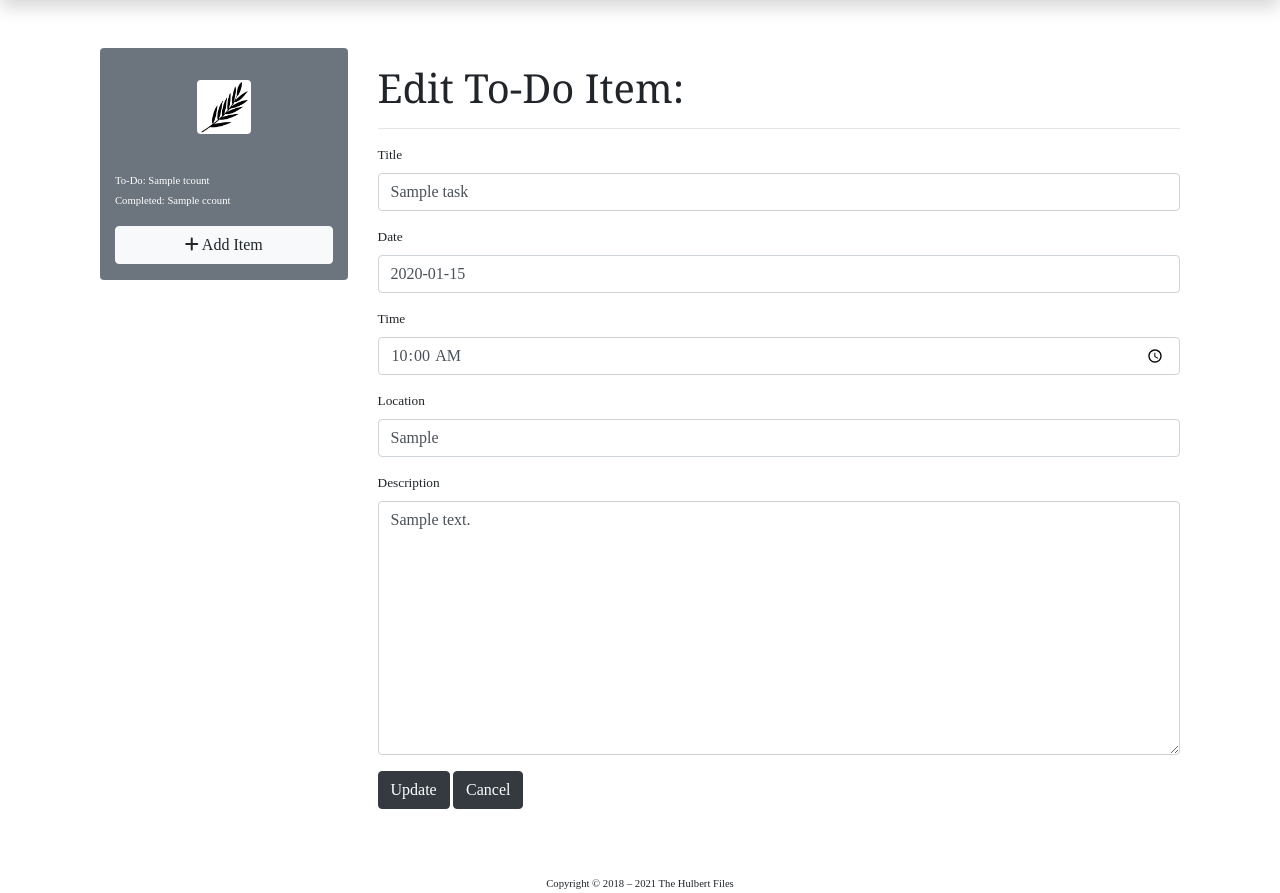
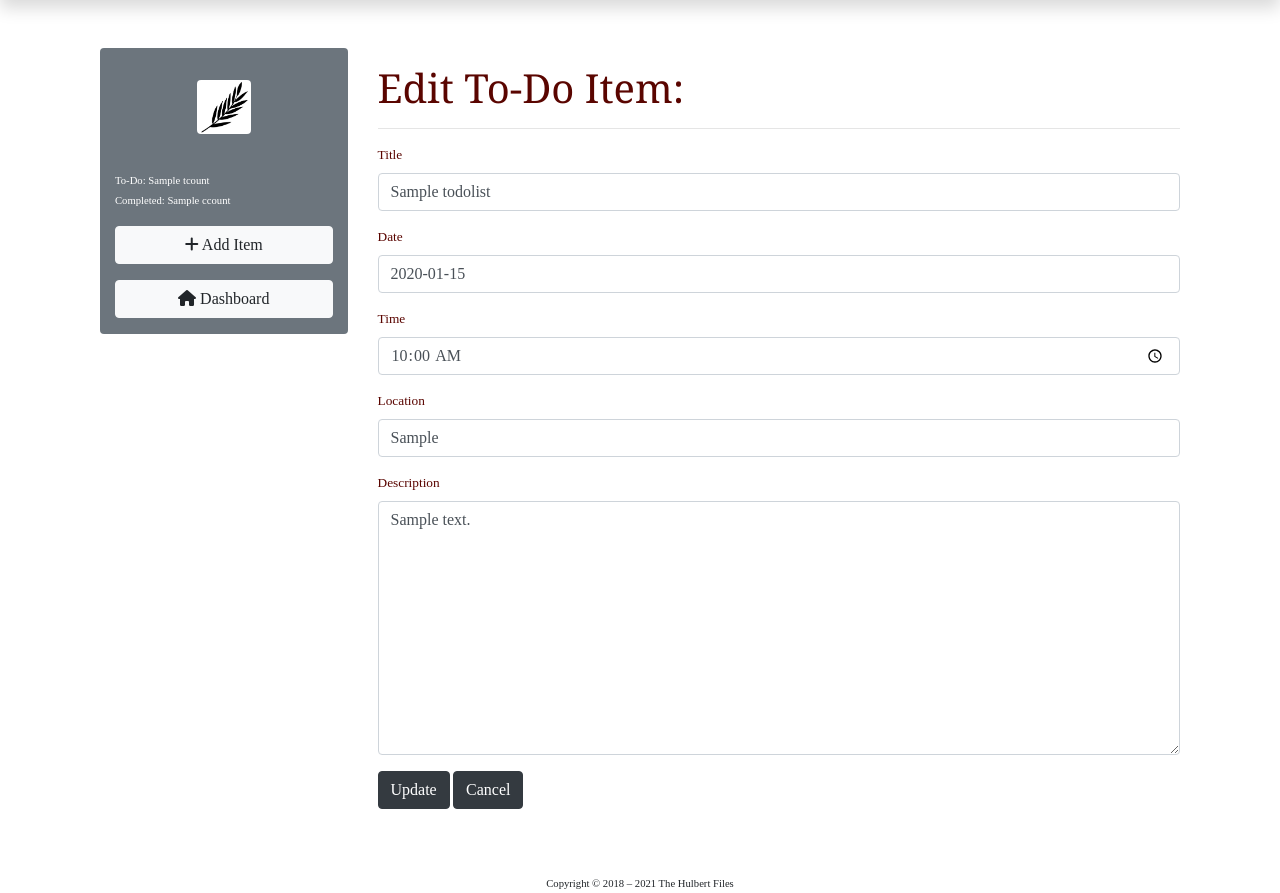
Before and after one commit to EoghyUnscripted/Portal, a Django app: template ToDo/templates/todo/edit.html in a window 1280 px wide. Shown: the part 76-969 px from the top of the page. Run offline with Django 3.2, Linux system fonts and the light colour scheme; tables that the repository leaves empty hold one stand-in row (values such as "Sample post"); the template is opened without the code that fills it: values that come from a table or form of the project are taken from there, most other values are stand-ins (such as "Sample title", 1, 10 or a date in 2020); some libraries are stand-ins or nearby versions.

Commit message:
Updated templates

```diff
--- a/ToDo/templates/todo/edit.html
+++ b/ToDo/templates/todo/edit.html
@@ -11,7 +11,7 @@
             <div class='col-12 col-md-4 col-lg-3 mb-5'>
                 <div class='container-fluid bg-secondary py-3 rounded'>
                 {% load static %}
-                <img class='img-fluid rounded w-25 m-3 d-block mx-auto' src='{% static "todo/images/bwsq.png" %}'/>
+                <img class='img-fluid rounded w-25 m-3 d-block mx-auto' src='{% static "demos/images/bwsq.png" %}'/>
                 <h5 class='text-white text-center'>{{ user.first_name }} {{ user.last_name }}</h5><br />
 
                 <p>
@@ -19,7 +19,11 @@
                     <small class='text-white'>Completed: {{ ccount }}</small>
                 </p>
 
-                <button class='btn btn-light btn-block'><i class='fas fa-plus'></i> Add Item</button>
+                <a href='{% url "todo-add" %}'>
+                    <button class='btn btn-light btn-block mb-3'><i class='fas fa-plus'></i> Add Item</button>
+                </a>
+                <a href='{% url "todo-dashboard" %}'>
+                    <button class='btn btn-light btn-block'><i class="fas fa-home"></i> Dashboard</button>
 
                 </div>
             </div>
@@ -34,32 +38,32 @@
                 </div>
                 <hr />
 
-                <form method='POST' action='{% url "edit" task.id %}' enctype="multipart/form-data">
+                <form method='POST' action='{% url "todo-edit" todo.id %}' enctype="multipart/form-data">
                     {% csrf_token %}
 
                     <div class='form-group'>
                         <label class="control-label" for="title">Title</label>
-                        <input class="form-control" id="title" name="title" value='{{ task.Task_Title }}' type="text" />
+                        <input class="form-control" id="title" name="title" value='{{ todo.ToDo_Title }}' type="text" />
                     </div>
                     <div class='form-group'>
                         <label class="control-label" for="date">Date</label>
-                        <input class="form-control" id="date" name="date" value='{{ task.Task_Date|date:"Y-m-d" }}' type="text" />
+                        <input class="form-control" id="date" name="date" value='{{ todo.ToDo_Date|date:"Y-m-d" }}' type="text" />
                     </div>
                     <div class='form-group'>
                         <label class="control-label" for="time">Time</label>
-                        <input class="form-control" id="time" name="time" value='{{ task.Task_Time|time:"H:i" }}' type="time" />
+                        <input class="form-control" id="time" name="time" value='{{ todo.ToDo_Time|time:"H:i" }}' type="time" />
                     </div>
                     <div class='form-group'>
                         <label class="control-label" for="location">Location</label>
-                        <input class="form-control" id="location" name="location" value='{{ task.Task_Location }}' type="text" />
+                        <input class="form-control" id="location" name="location" value='{{ todo.ToDo_Location }}' type="text" />
                     </div>
                     <div class='form-group'>
                         <label class="control-label" for="description">Description</label>
-                        <textarea class="form-control" id="description" name="description" rows="10">{{ task.Task_Description }}</textarea>
+                        <textarea class="form-control" id="description" name="description" rows="10">{{ todo.ToDo_Description }}</textarea>
                     </div>
                     <div class='form-group'>
                         <input class='btn btn-dark' type="submit" name="update" value="Update" />
-                        <a href='{% url "portal" %}'>
+                        <a href='{% url "todo-dashboard" %}'>
                             <input class='btn btn-dark' type="button" name="cancel" value="Cancel" />
                         </a>
                     </div>
```
Also changed, not shown: ToDo/templates/todo/view.html (+8 -8 lines).
